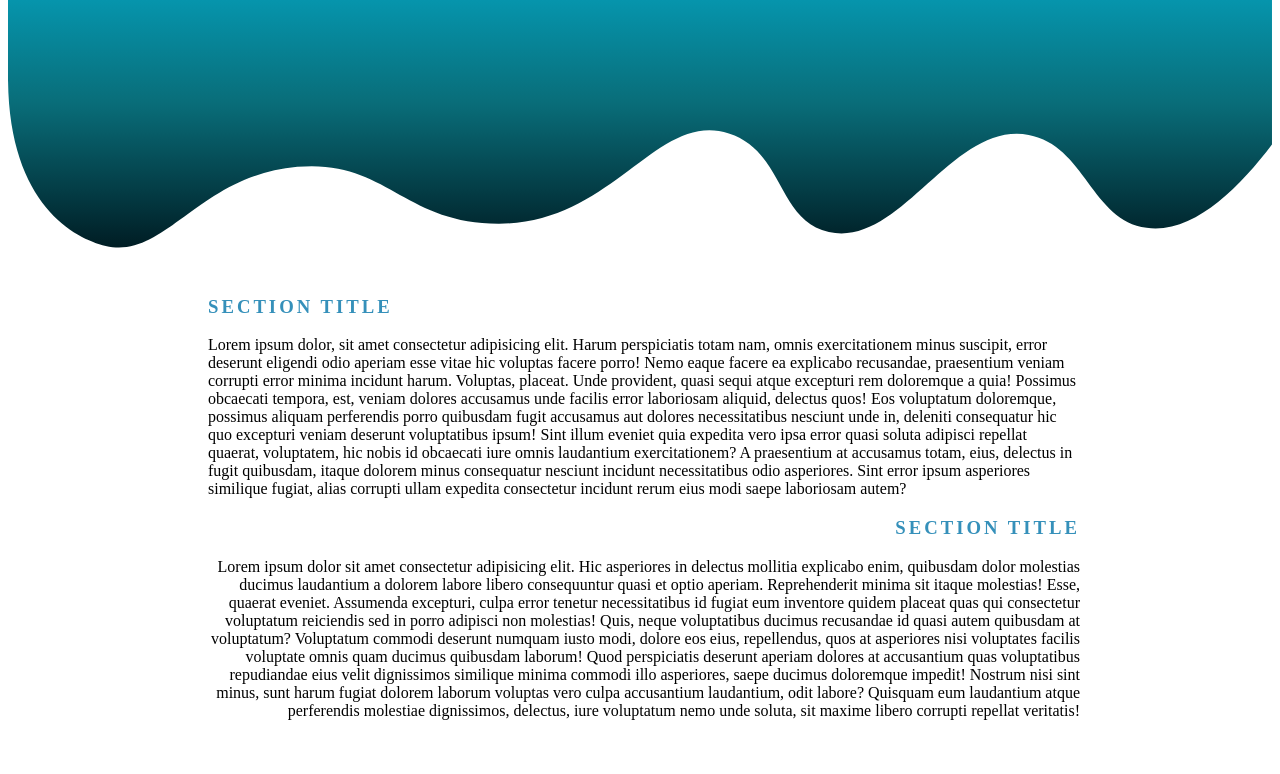
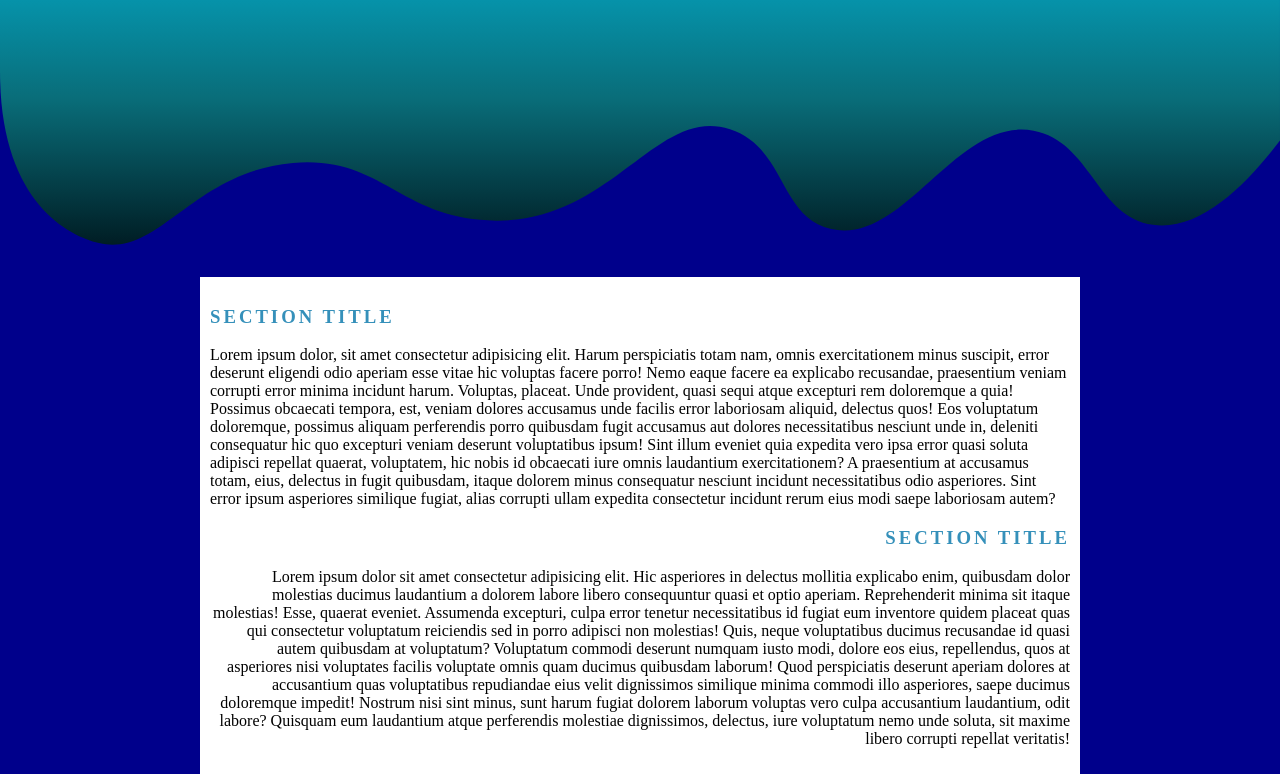
Before and after one commit to xyeras/mobile-friendly-practice, a plain HTML site: page index.html in a window 1280 px wide. Shown: the part 173-947 px from the top of the page. Before the commit the page ends 909 px from the top, so only its background shows below. Drawn offline with Linux system fonts and the light colour scheme.

Commit message:
changed color based on viewport size

```diff
--- a/css/style.css
+++ b/css/style.css
@@ -1,3 +1,8 @@
+body {
+    padding: 0px;
+    margin: 0px;
+}
+
 header h1 {
     position: absolute;
     top: 100px;
@@ -14,6 +19,8 @@ main {
     position: absolute;
     top: 250px;
     margin: 200px;
+    padding: 10px;
+    background-color: white;
 }
 
 section h3 {
@@ -24,3 +31,21 @@ section h3 {
 .sec-2 {
     text-align: right;
 }
+
+@media only screen and (min-width: 480px){
+    body {
+      background-color: lightblue;
+    }
+}
+
+@media only screen and (min-width: 768px) {
+    body {
+      background-color: blue;
+    }
+}
+
+@media only screen and (min-width: 1024px) {
+    body {
+      background-color: darkblue;
+    }
+}
```
